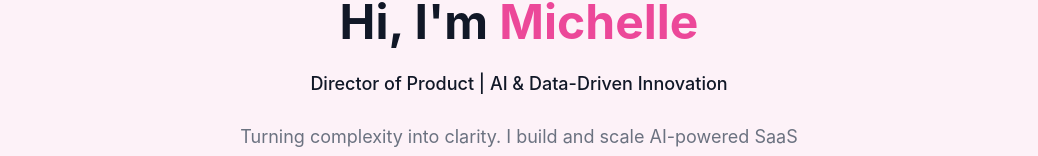
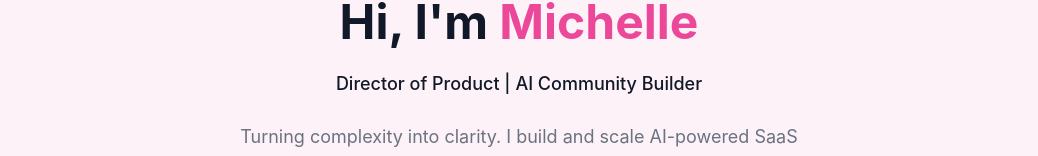
Before and after one commit to michpow/Claude-hello-world, a Next.js app: page / in a window 1280 px wide. Shown: the part 311-467 px from the top of the page, without its empty margins (121-1159 px from the left). Built offline with nearby package versions, Linux system fonts and the light colour scheme.

Commit message:
Update hero tagline to AI Community Builder
https://claude.ai/code/session_01WpdYvyEhqjTQjLmoq3cvbT

```diff
--- a/src/components/HeroSection.tsx
+++ b/src/components/HeroSection.tsx
@@ -15,7 +15,7 @@ export default function HeroSection() {
         </h1>
 
         <p className="text-lg font-medium text-heading">
-          Director of Product | AI &amp; Data-Driven Innovation
+          Director of Product | AI Community Builder
         </p>
 
         <p className="max-w-xl text-lg leading-relaxed text-gray">
```
